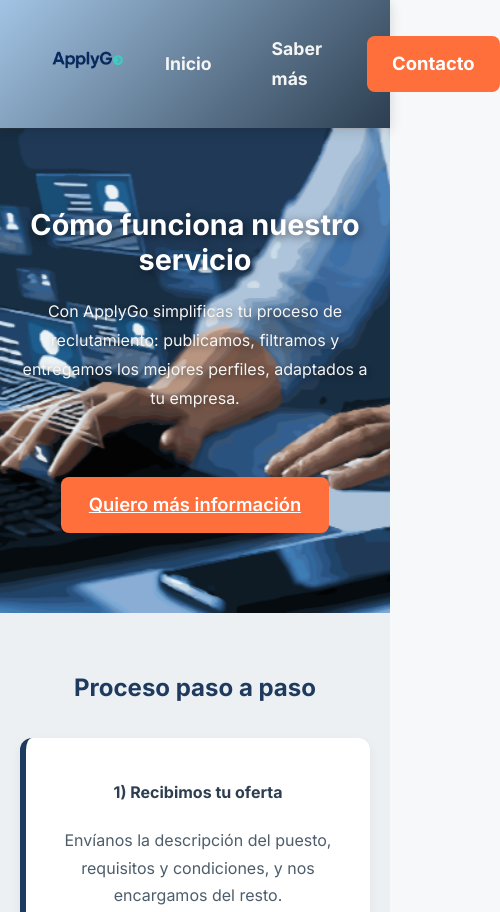
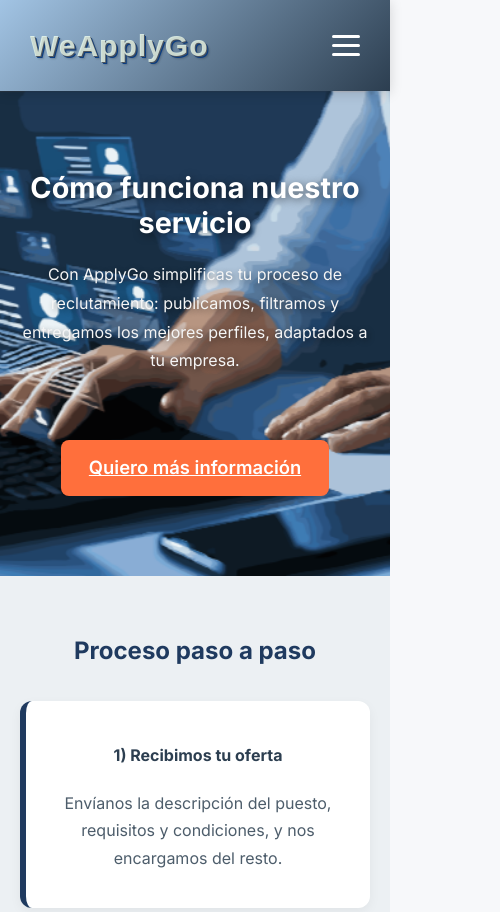
Before and after one commit to Daviidhdez/Weaplygo, a plain HTML site: page Sabermas.html in a window 390 px wide. Shown: the top 912 px of the page, 500 px wide, since content can reach past the window. Drawn offline with nearby package versions, Linux system fonts and the light colour scheme.

Commit message:
Terminado diseño

```diff
--- a/Sabermas.html
+++ b/Sabermas.html
@@ -11,14 +11,21 @@
 </head>
 <body>
   <!-- HEADER -->
-  <header>
+ <header>
     <nav class="nav">
-      <a href="./index.html" class="logo"><img src="./img/ApplyGoimg.png" alt="Logo ApplyGo"></a>
-      <div class="menu">
-        <a href="./index.html">Inicio</a>
-        <a href="./Sabermas.html" class="active">Saber más</a>
-        <a href="./contacto.html" class="btn">Contacto</a>
-      </div>
+      <a href="./index.html" class="logo">
+       WeApplyGo
+      </a>
+       <div class="hamburger" onclick="toggleMenu()">
+      <span></span>
+      <span></span>
+      <span></span>
+    </div>
+      <div class="menu" id="menu">
+      <a href="./index.html">Inicio</a>
+        <a href="./Sabermas.html">Saber más</a>
+        <a href="./contacto.html" class="btn" role="button" aria-label="Ir a la página de contacto">Contacto</a>
+    </div>
     </nav>
   </header>
 
@@ -86,11 +93,19 @@
   <!-- FOOTER -->
   <footer class="site-footer">
     <div class="container footer-inner">
-      <p>© <span id="year"></span> ApplyGo - Servicio de difusión y pre-selección.</p>
+      <p>© <span id="year"></span> WeApplyGo - Servicio de difusión y pre-selección.</p>
     </div>
   </footer>
 
   <!-- Scripts -->
+    <script>
+  function toggleMenu() {
+    const menu = document.getElementById("menu");
+    const hamburger = document.querySelector(".hamburger");
+    menu.classList.toggle("active");
+    hamburger.classList.toggle("active");
+  }
+</script>
   <script src="https://unpkg.com/aos@2.3.1/dist/aos.js"></script>
   <script>
     AOS.init({ duration: 800, once: true });
--- a/style.css
+++ b/style.css
@@ -45,14 +45,29 @@ header {
   padding: 20px 30px;
 }
 
-.logo img {
-  height: 130px;
-  width: auto;
-  transition: transform 0.3s ease;
+.logo {
+    font-family: 'Poppins', sans-serif; /* Fuente moderna */
+    font-size: 30px;
+    font-weight: 900;
+    color: #f0ffeec7; /* Color base */
+    text-decoration: none;
+    letter-spacing: 1px;
+
+    /* Sombra múltiple para efecto 3D/relieve */
+    text-shadow:
+        1px 1px 0 #4d555f,
+        2px 2px 0 #0b3d80,
+        3px 3px 2px rgba(0,0,0,0.2);
+
+    transition: transform 0.3s ease, text-shadow 0.3s ease;
 }
 
-.logo img:hover {
-  transform: scale(1.05);
+.logo:hover {
+    transform: scale(1.08); /* Pequeño zoom */
+    text-shadow:
+        1px 1px 0 #c7d7ec,
+        3px 3px 0 #0b3d80,
+        5px 5px 5px rgba(59, 41, 41, 0.3); /* Sombra más profunda al hover */
 }
 
 .menu {
@@ -226,6 +241,92 @@ header {
 
   .sobre-applygo p {
     font-size: 1rem;
+  }
+}
+
+/* Botón hamburguesa oculto en desktop */
+.hamburger {
+  display: none;
+  flex-direction: column;
+  cursor: pointer;
+  gap: 5px;
+}
+
+.hamburger span {
+  height: 3px;
+  width: 25px;
+  background: #fff;
+  border-radius: 5px;
+  transition: all 0.3s ease;
+}
+
+/* Responsive */
+/* === HAMBURGER ICON === */
+.hamburger {
+  display: none;
+  flex-direction: column;
+  cursor: pointer;
+  gap: 6px;
+  z-index: 1100; /* para estar encima del menú */
+}
+
+.hamburger span {
+  height: 3px;
+  width: 28px;
+  background: #fff;
+  border-radius: 5px;
+  transition: all 0.3s ease;
+}
+
+/* Cuando está activo (menú abierto) */
+.hamburger.active span:nth-child(1) {
+  transform: rotate(45deg) translate(5px, 6px);
+}
+
+.hamburger.active span:nth-child(2) {
+  opacity: 0;
+}
+
+.hamburger.active span:nth-child(3) {
+  transform: rotate(-45deg) translate(6px, -7px);
+}
+
+/* RESPONSIVE MENU */
+@media (max-width: 768px) {
+  .menu {
+    display: flex;
+    flex-direction: column;
+    position: absolute;
+    top: 100%;
+    right: 0;
+    background: #2C3E50;
+    width: 220px;
+    box-shadow: 0 6px 16px rgba(0,0,0,0.2);
+    border-radius: 0 0 8px 8px;
+
+    /* Animación desplegable */
+    max-height: 0;
+    overflow: hidden;
+    transition: max-height 0.35s ease, padding 0.35s ease;
+  }
+
+  .menu a {
+    padding: 12px 15px;
+    font-size: 1rem;
+    border-bottom: 1px solid rgba(255,255,255,0.2);
+  }
+
+  .menu a:last-child {
+    border-bottom: none;
+  }
+
+  .menu.active {
+    max-height: 500px; /* lo suficiente para mostrar todos */
+    padding: 10px 0;
+  }
+
+  .hamburger {
+    display: flex;
   }
 }
 
```
Also changed, not shown: contacto.html (+21 -13 lines), index.html (+19 -5 lines).
